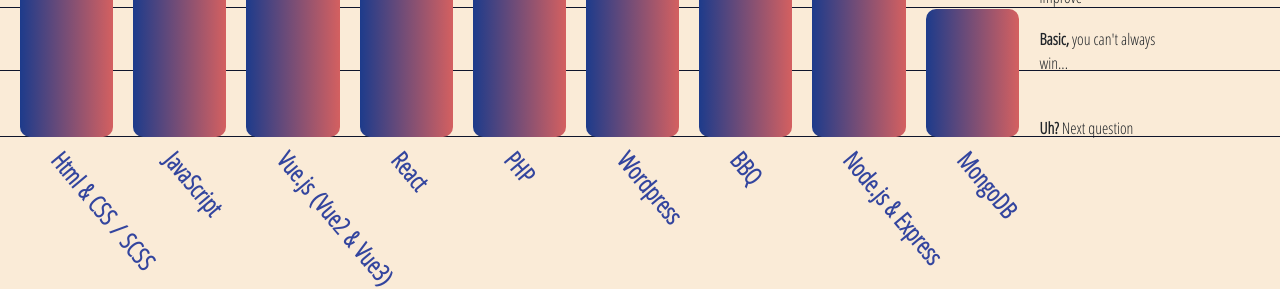
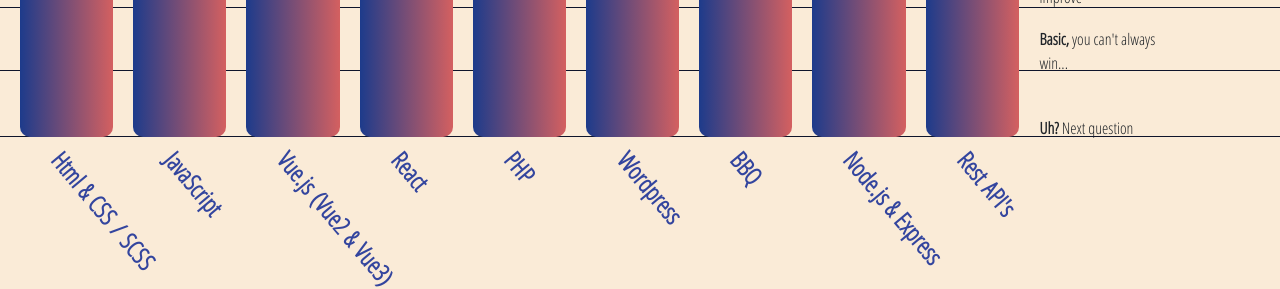
Before and after one commit to AJEdelmann/Portfolio, a React (Create React App) app: page / in a window 1280 px wide. Shown: the part 1789-2078 px from the top of the page. Built offline with nearby package versions, Linux system fonts and the light colour scheme.

Commit message:
added Rest APIs to skills

```diff
--- a/src/components/Skills.js
+++ b/src/components/Skills.js
@@ -38,7 +38,7 @@
           <div className="bar">
             <div className="fill4"></div>
           </div>
-          <li className="skill-li">MongoDB</li>
+          <li className="skill-li">Rest&nbsp;API's</li>
           <div className="bar">
             <div className="fill5"></div>
           </div>
--- a/src/css/App.css
+++ b/src/css/App.css
@@ -333,7 +333,7 @@
 }
 
 .fill5 {
-  height: 40%;
+  height: 66%;
 }
 
 .procent {
```
